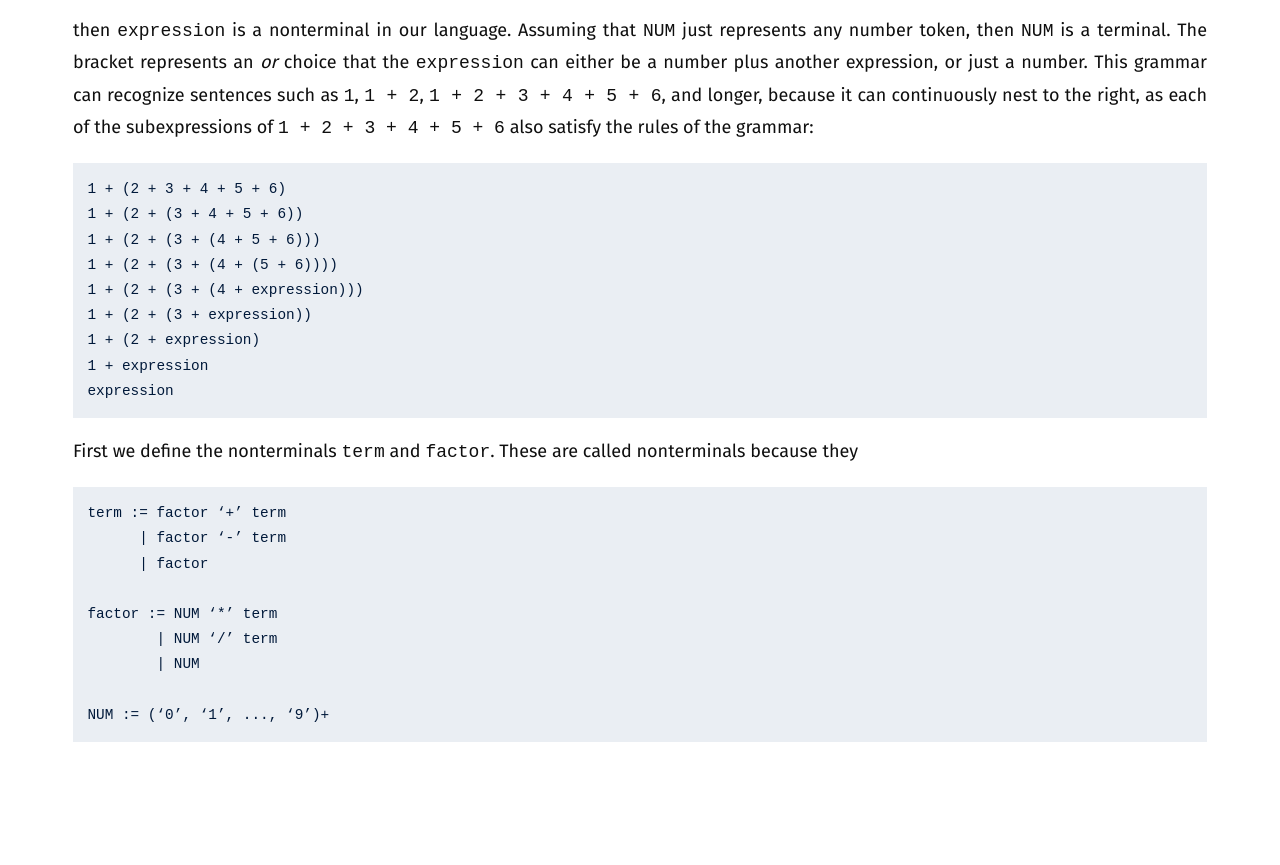
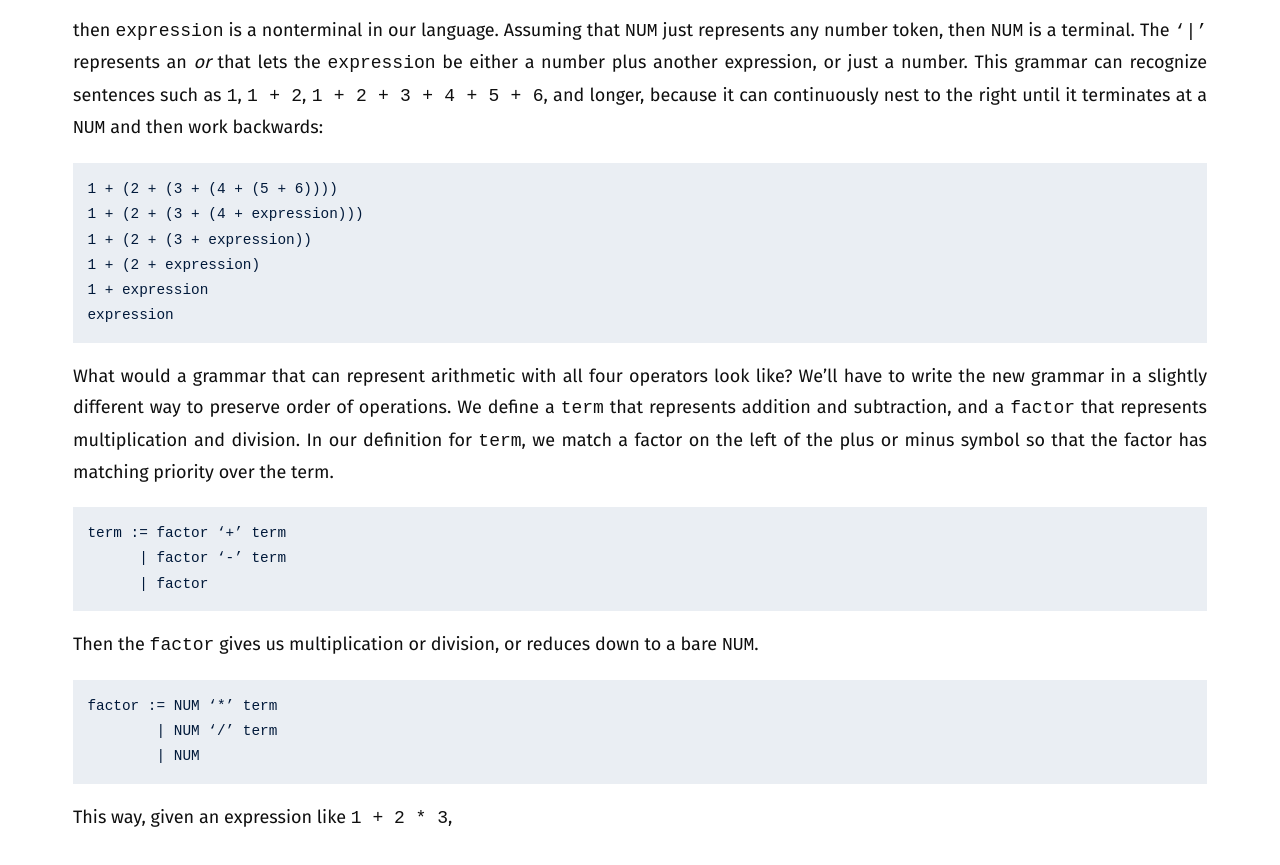
Before and after one commit to hrhwilliams/hrhwilliams.github.io, a plain HTML site: page blog/diffeq_interp.html in a window 1280 px wide. Shown: the part 5546-6411 px from the top of the page. Before the commit the page ends 6324 px from the top, so only its background shows below. Drawn offline with nearby package versions, Linux system fonts and the light colour scheme.

Commit message:
Update diffeq_interp.html

```diff
--- a/blog/diffeq_interp.html
+++ b/blog/diffeq_interp.html
@@ -285,37 +285,36 @@ if we define an expression as
 <p>
 then <code>expression</code> is a nonterminal
 in our language. Assuming that <code>NUM</code> just represents any number token, then <code>NUM</code> is a terminal.
-The bracket represents an <i>or</i> choice that the <code>expression</code> can either be a number plus another expression, or just a number.
+The <code>‘|’</code> represents an <i>or</i> that lets the <code>expression</code> be either a number plus another expression, or just a number.
 This grammar can recognize sentences such as <code>1</code>, <code>1 + 2</code>, <code>1 + 2 + 3 + 4 + 5 + 6</code>, and longer,
-because it can continuously nest to the right, as each of the subexpressions of <code>1 + 2 + 3 + 4 + 5 + 6</code> also satisfy the
-rules of the grammar:
+because it can continuously nest to the right until it terminates at a <code>NUM</code> and then work backwards:
 </p>
-<pre><code class="language-plaintext">1 + (2 + 3 + 4 + 5 + 6)
-1 + (2 + (3 + 4 + 5 + 6))
-1 + (2 + (3 + (4 + 5 + 6)))
-1 + (2 + (3 + (4 + (5 + 6))))
+<pre><code class="language-plaintext">1 + (2 + (3 + (4 + (5 + 6))))
 1 + (2 + (3 + (4 + expression)))
 1 + (2 + (3 + expression))
 1 + (2 + expression)
 1 + expression
 expression
 </code></pre>
-
-</p>
 <p>
-First we define the nonterminals <code>term</code> and <code>factor</code>. These are called nonterminals
-because they
+What would a grammar that can represent arithmetic with all four operators look like?
+We’ll have to write the new grammar in a slightly different way to preserve order of operations.
+We define a <code>term</code> that represents addition and subtraction, and a <code>factor</code> that
+represents multiplication and division. In our definition for <code>term</code>, we match a factor on the
+left of the plus or minus symbol so that the factor has matching priority over the term.
 </p>
 <pre><code class="language-plaintext">term := factor ‘+’ term
       | factor ‘-’ term
-      | factor
-
-factor := NUM ‘*’ term
+      | factor</code></pre>
+<p>
+Then the <code>factor</code> gives us multiplication or division, or reduces down to a bare <code>NUM</code>.
+</p>
+<pre><code class="language-plaintext">factor := NUM ‘*’ term
         | NUM ‘/’ term
-        | NUM
-
-NUM := (‘0’, ‘1’, ..., ‘9’)+</code></pre>
-
+        | NUM</code></pre>
+<p>
+This way, given an expression like <code>1 + 2 * 3</code>,
+</p>
 
         </article>
         </main>
```
